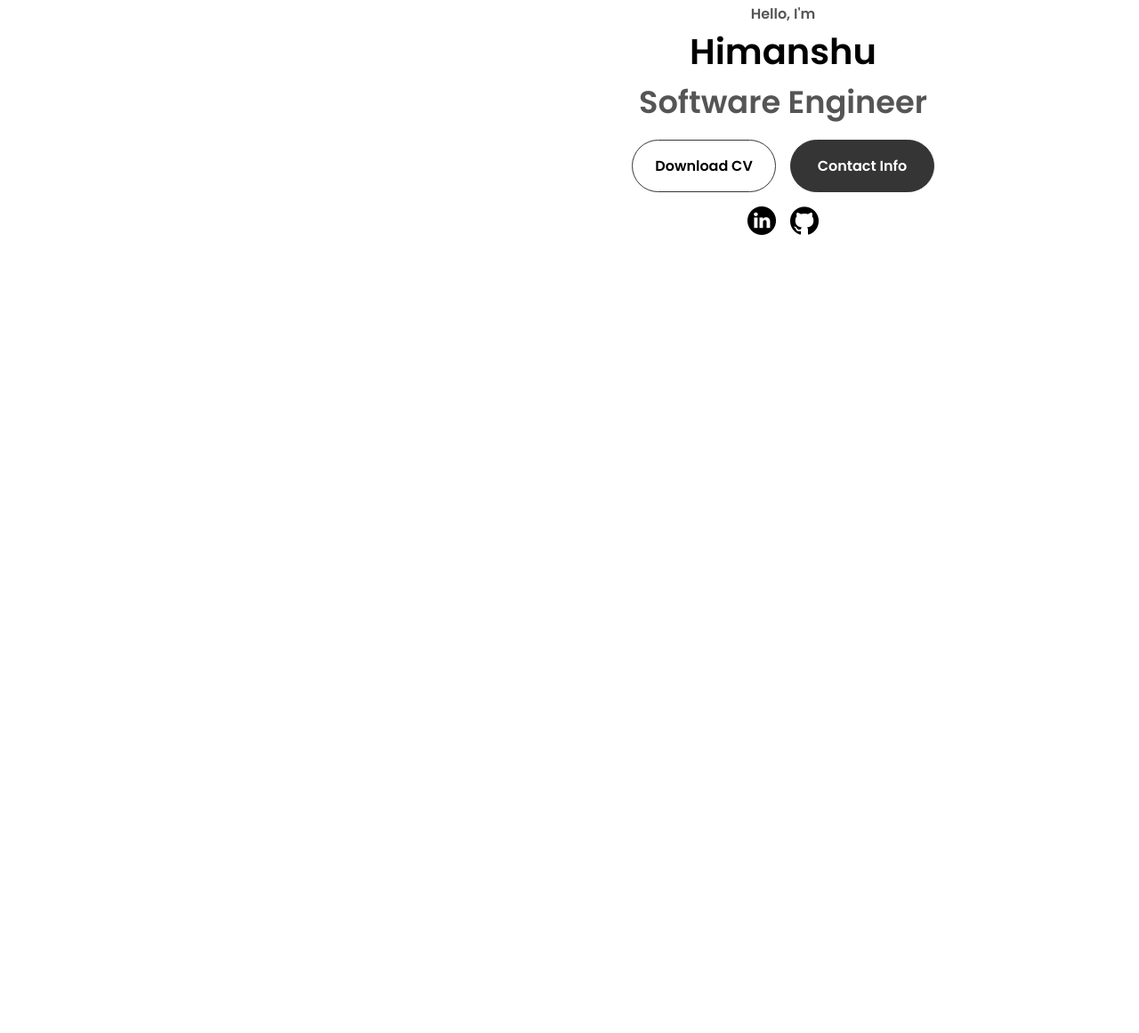
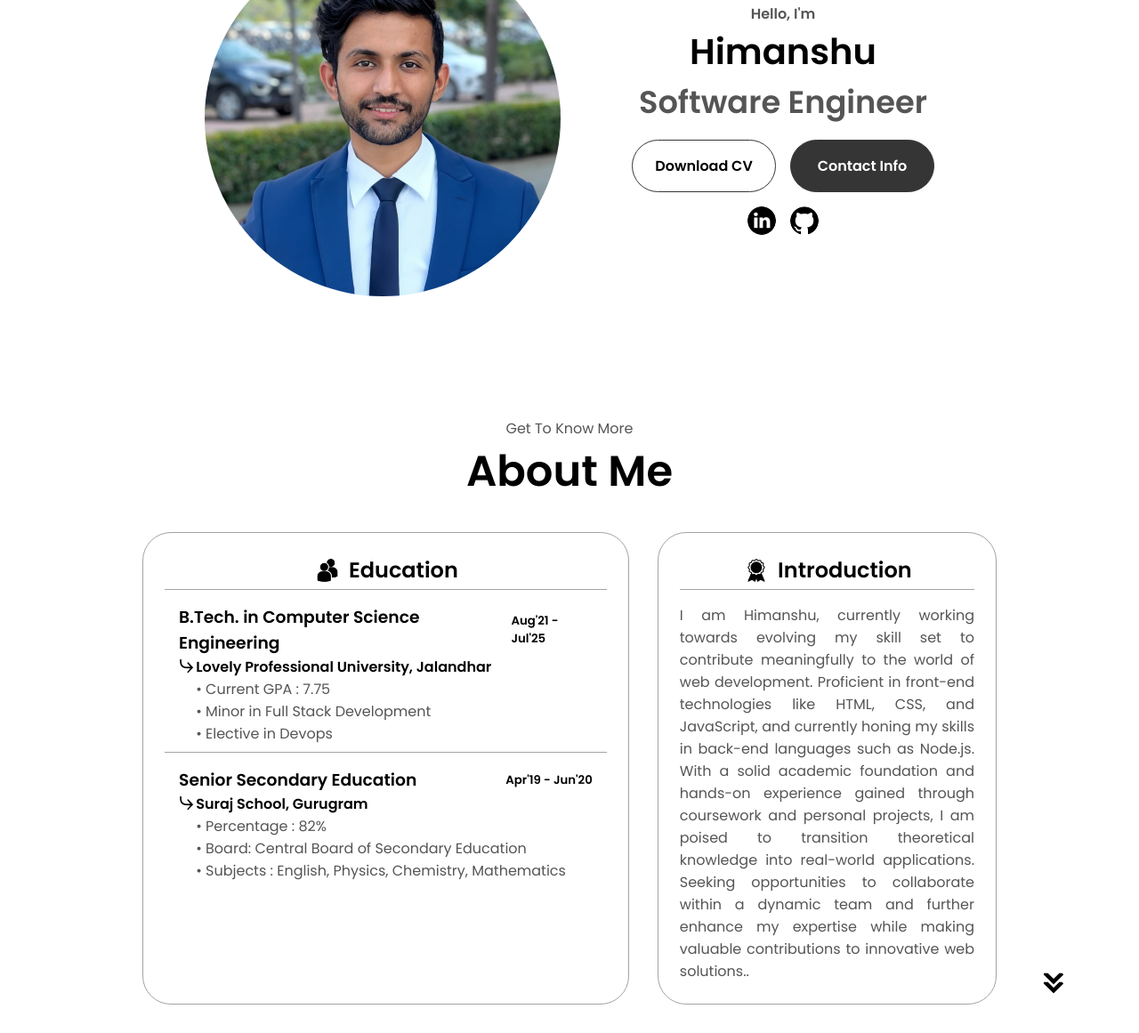
Before and after one commit to himanssu/Portfoilo, a plain HTML site: page index.html in a window 1280 px wide. Shown: the part 339-1500 px from the top of the page at 89% size. Before the commit the page ends 800 px from the top, so only its background shows below. Drawn offline with Linux system fonts and the light colour scheme.

Commit message:
About me section

```diff
--- a/index.html
+++ b/index.html
@@ -56,7 +56,7 @@
           <div class="btn-container">
             <div
               class="btn btn-color-2"
-              onclick="window.open('./assets/Nikhil_Resume.pdf')"
+              onclick="window.open('./assets/Himanshu_Resume.pdf')"
             >
               Download CV
             </div>
@@ -80,6 +80,89 @@
           </div>
         </div>
       </section>
+      <section id="about">
+        <p class="section_text_p1">Get To Know More</p>
+        <h1 class="title2">About Me</h1>
+        <div class="section-container">
+          <div class="about-details-container">
+            <div class="about-containers">
+              <div class="education">
+                <div class="detail-heading">
+                  <img
+                    src="./assets/education.png"
+                    alt="Education icon"
+                    class="icon"
+                  />
+                  <h2>Education</h2>
+                </div>
+                <div class="education-details">
+                  <div class="college">
+                    <div class="education-detail">
+                      <div class="education-detail-heading">
+                        <h3>B.Tech. in Computer Science Engineering</h3>
+                        <h5>Aug'21 - Jul'25</h5>
+                      </div>
+                      <div class="education-detail-details1">
+                        <div class="down-right-symbol">&#10551;</div>
+                        <div class="education-detail-details2">
+                          <h4>Lovely Professional University, Jalandhar</h4>
+                          <p>
+                            &#x2022; Current GPA : 7.75 <br />
+                            &#x2022; Minor in Full Stack Development <br />
+                            &#x2022; Elective in Devops
+                          </p>
+                        </div>
+                      </div>
+                    </div>
+                  </div>
+                  <div class="school">
+                    <div class="education-detail">
+                      <div class="education-detail-heading">
+                        <h3>Senior Secondary Education</h3>
+                        <h5>Apr'19 - Jun'20</h5>
+                      </div>
+                      <div class="education-detail-details1">
+                        <div class="down-right-symbol">&#10551;</div>
+                        <div class="education-detail-details2">
+                          <h4>Suraj School, Gurugram</h4>
+                          <p>
+                            &#x2022; Percentage : 82% <br />
+                            &#x2022; Board: Central Board of Secondary Education
+                            <br />
+                            &#x2022; Subjects : English, Physics, Chemistry,
+                            Mathematics
+                          </p>
+                        </div>
+                      </div>
+                    </div>
+                  </div>
+                </div>
+              </div>
+              <div class="experience">
+                <div class="detail-heading">
+                  <img
+                    src="./assets/experience.png"
+                    alt="Experience icon"
+                    class="icon"
+                  />
+                  <h2>Introduction</h2>
+                </div>
+                <div class="text-container">
+                  <p>
+                    I am Himanshu, currently working towards evolving my skill set to contribute meaningfully to the world of web development. Proficient in front-end technologies like HTML, CSS, and JavaScript, and currently honing my skills in back-end languages such as Node.js. With a solid academic foundation and hands-on experience gained through coursework and personal projects, I am poised to transition theoretical knowledge into real-world applications. Seeking opportunities to collaborate within a dynamic team and further enhance my expertise while making valuable contributions to innovative web solutions..
+                  </p>
+                </div>
+              </div>
+            </div>
+          </div>
+        </div>
+        <img
+          src="./assets/arrow.png"
+          alt="Arrow icon"
+          class="icon arrow"
+          onclick="location.href='#experience'"
+        />
+      </section>
 
     <script src="script.js"></script>
 </body>
--- a/style.css
+++ b/style.css
@@ -265,3 +265,139 @@ section {
 .btn-container {
   gap: 1rem;
 }
+/* About Section */
+
+#about {
+  position: relative;
+}
+
+.title2 {
+  font-size: 3rem;
+  text-align: center;
+}
+
+.about-containers {
+  gap: 2rem;
+  margin-bottom: 2rem;
+  margin-top: 2rem;
+}
+
+.about-details-container {
+  justify-content: center;
+  flex-direction: column;
+}
+
+.about-containers,
+.about-details-container {
+  display: flex;
+}
+
+.about-pic {
+  display: flex;
+  height: 450px;
+  margin: auto 0;
+}
+
+.about-pic,
+img {
+  border-radius: 2rem;
+}
+
+.arrow {
+  position: absolute;
+  right: -5rem;
+  bottom: 2.5rem;
+  cursor: pointer !important;
+}
+
+.detail-container {
+  padding: 1.5rem;
+  flex: 1;
+  background: white;
+  border-radius: 2rem;
+  border: rgb(53, 53, 53) 0.1rem solid;
+  border-color: rgb(163, 163, 163);
+  text-align: center;
+}
+
+.section-container {
+  gap: 4rem;
+  height: 80%;
+}
+
+.detail-heading {
+  display: flex;
+  flex-direction: row;
+  justify-content: center;
+  gap: 0.5rem;
+  border-bottom: 0.1rem solid;
+  border-bottom-color: rgb(163, 163, 163);
+  padding-bottom: 0.25rem;
+}
+
+.education {
+  padding: 1.5rem;
+  background: white;
+  border-radius: 2rem;
+  border: rgb(53, 53, 53) 0.1rem solid;
+  border-color: rgb(163, 163, 163);
+  text-align: center;
+  width: 60%;
+}
+
+.experience {
+  padding: 1.5rem;
+  background: white;
+  border-radius: 2rem;
+  border: rgb(53, 53, 53) 0.1rem solid;
+  border-color: rgb(163, 163, 163);
+  text-align: justify;
+  width: 40%;
+}
+
+.college {
+  border-bottom: 0.1rem solid;
+  border-bottom-color: rgb(163, 163, 163);
+  padding-bottom: 0.5rem;
+}
+
+.school {
+  padding-top: 1rem;
+}
+
+.education-details {
+  padding-top: 1rem;
+}
+
+.education-detail {
+  text-align: left;
+  margin: auto 1rem;
+}
+
+.education-detail-heading {
+  display: flex;
+  flex-direction: row;
+  justify-content: space-between;
+  align-items: center;
+}
+
+.education-detail-details1 {
+  position: relative;
+}
+
+.down-right-symbol {
+  position: absolute;
+  top: -13px;
+  left: 0px;
+  font-size: 30px;
+  font-weight: 400;
+}
+
+.education-detail-details2 {
+  padding-left: 1.2rem;
+  font-weight: 400;
+}
+
+.text-container p {
+  padding-top: 1rem;
+}
```
Also changed, not shown: assets/arrow.png (added), assets/education.png (added), assets/experience.png (added), assets/profile_pic.jpg (added), 1 other file.
